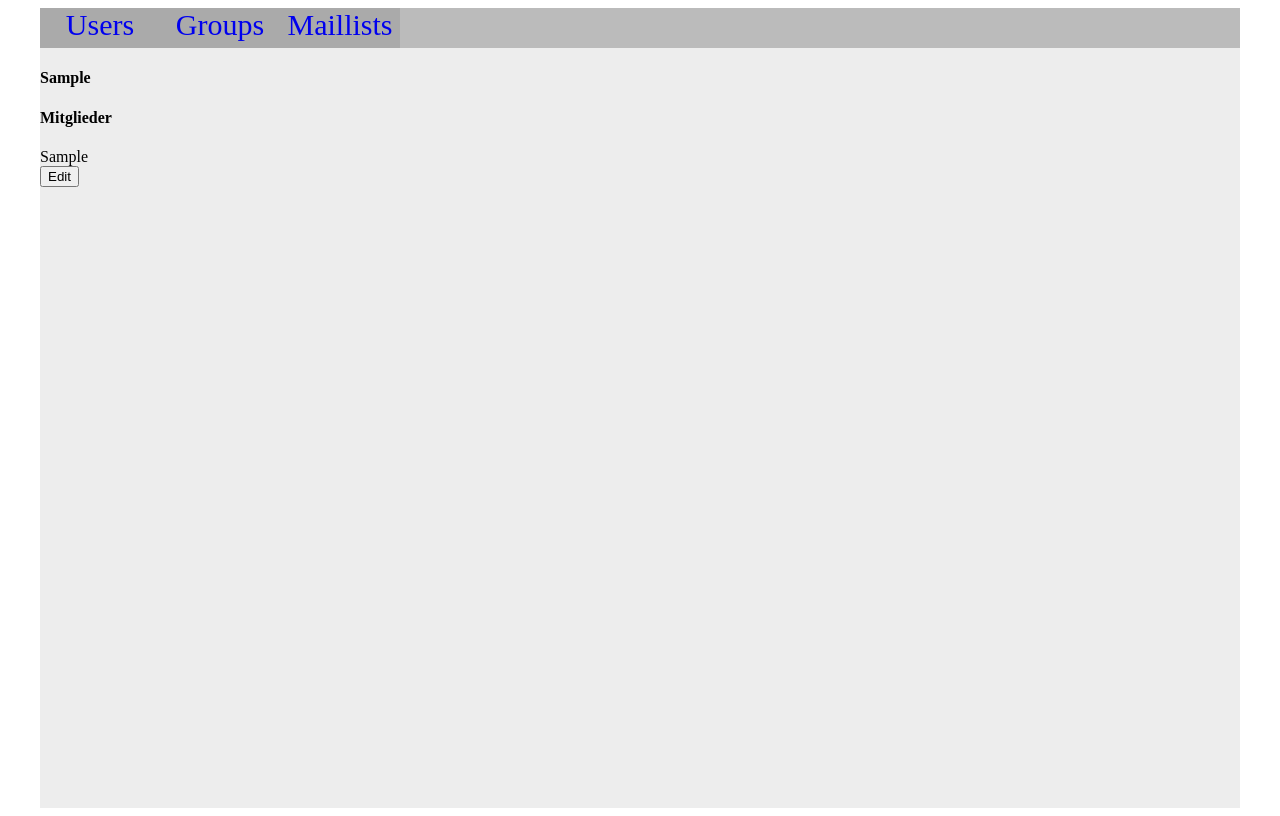
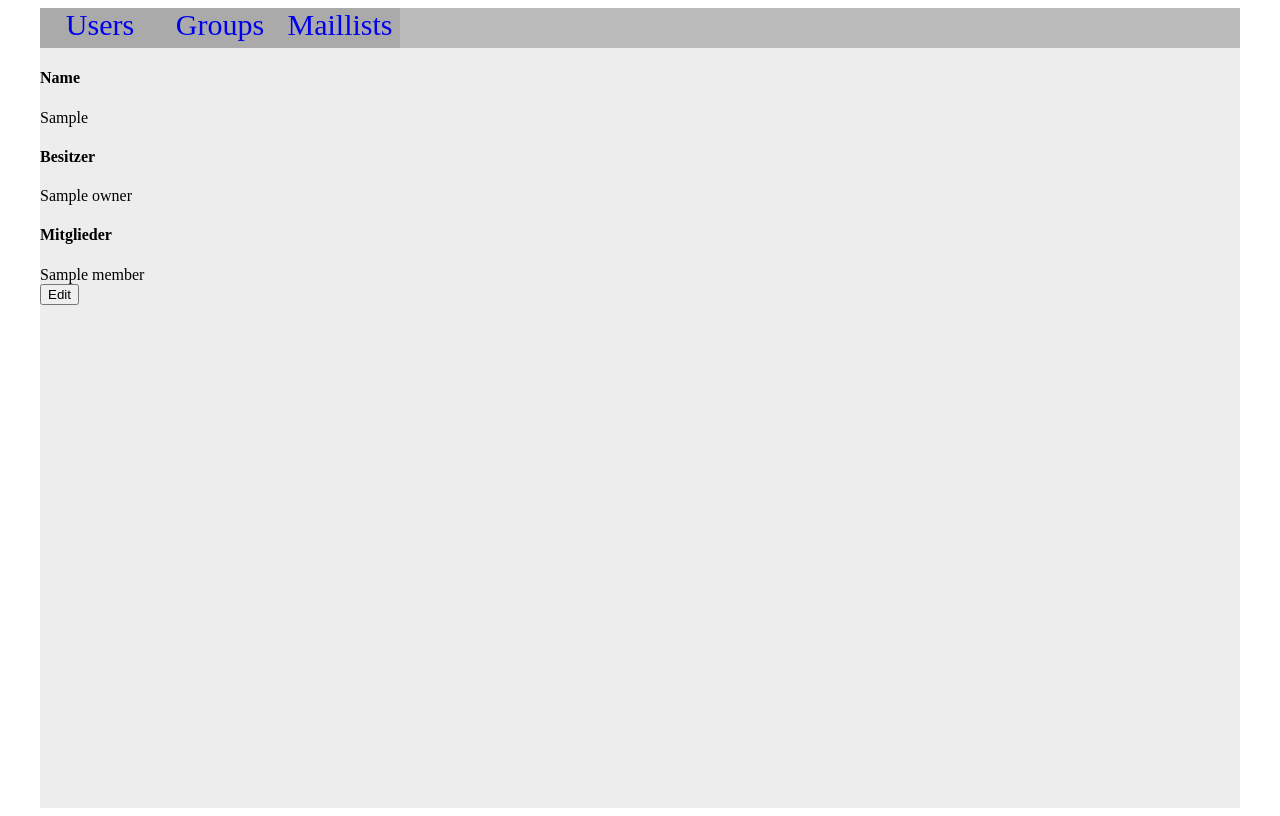
Before and after one commit to maloi/iadmin, a Django app: template iapp_maillist/templates/iapp_maillist/ldapmaillist_detail.html in a window 1280 px wide. Run offline with Django 3.2, Linux system fonts and the light colour scheme; the template is opened without the code that fills it: most values are stand-ins (such as "Sample title", 1, 10 or a date in 2020).

Commit message:
wird eh wieder gelöscht

```diff
--- a/iapp_maillist/templates/iapp_maillist/ldapmaillist_detail.html
+++ b/iapp_maillist/templates/iapp_maillist/ldapmaillist_detail.html
@@ -1,11 +1,14 @@
 {% extends "base.html" %}
 
 {% block content %}
-<h4>{{ object.cn }}</h4>
+<h4>Name</h4>
+{{ object.cn }}
+<h4>Besitzer</h4>
+{{ object.owner }}
 <h4>Mitglieder</h4>
 <ul>
-{% for member in object.member %}
-  <li>{{ member.cn }}</li>
+{% for m in object.member %}
+  <li>{{ m }}</li>
 {% endfor %}
 </ul>
 <a href="{% url 'maillist_edit' object.cn %}"><button>Edit</button></a>
```
Also changed, not shown: iapp_maillist/views.py (+0 -11 lines).
